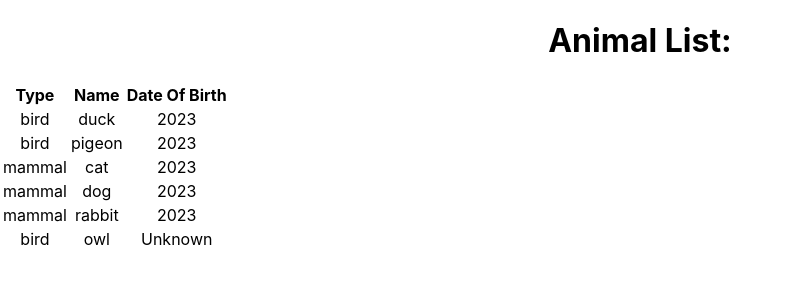
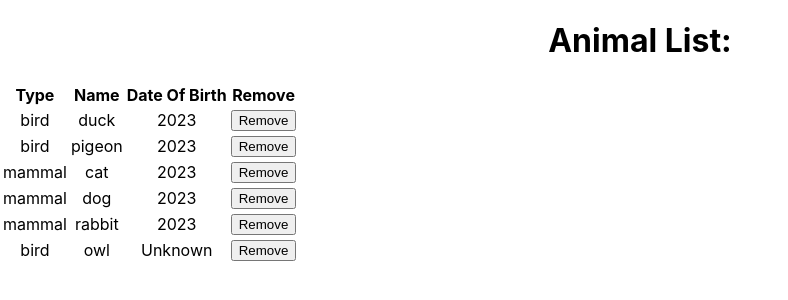
Before and after one commit to lenastoj/zoo, a React (Create React App) app: page / in a window 1280 px wide. Shown: the top 300 px of the page, without its empty margins (0-788 px from the left). Built offline with nearby package versions, Linux system fonts and the light colour scheme.

Commit message:
treci zadatak

```diff
--- a/src/AnimalList.js
+++ b/src/AnimalList.js
@@ -1,8 +1,10 @@
 import logo from './logo.svg';
+import { useState } from 'react';
 import './App.css';
 
+
 function AnimalList() {
-  const animals = [
+   const initalAnimals = [
     {type: 'bird', name: 'duck', dateOfBirth: new Date().getFullYear() },
     {type: 'bird', name: 'pigeon', dateOfBirth: new Date().getFullYear() },
     {type: 'mammal', name: 'cat', dateOfBirth: new Date().getFullYear() },
@@ -10,8 +12,13 @@ function AnimalList() {
     {type: 'mammal', name: 'rabbit', dateOfBirth: new Date().getFullYear() },
     {type: 'bird', name: 'owl'}
   ];
-  // {console.log(animals)}
+  const [animals, setAnimals] = useState(initalAnimals);
 
+  const HandleRemove = (deleteAnimal) => {
+    // alert(animal);
+    const newAnimals = animals.filter((animal) => animal !== deleteAnimal)
+    setAnimals(newAnimals);
+  }
 
   return(
     <div className="App">
@@ -22,6 +29,7 @@ function AnimalList() {
             <th>Type</th>
             <th>Name</th>
             <th>Date Of Birth</th>
+            <th>Remove</th>
             </tr>
         </thead>
         <tbody>
@@ -31,11 +39,12 @@ function AnimalList() {
                 <tr key={key}>
                 <td>{animal.type}</td>
                 <td>{animal.name}</td>
-                {/* <td>{animal.dateOfBirth }</td> */}
                 {animal.dateOfBirth == null ?
                   <td>Unknown</td> :
                   <td>{animal.dateOfBirth }</td>
                   }
+                  <td><button onClick={() => HandleRemove(animal)}>Remove</button></td>
+                  {/* <td><button>Remove</button></td> */}
                 </tr>
             )
             })}
```
